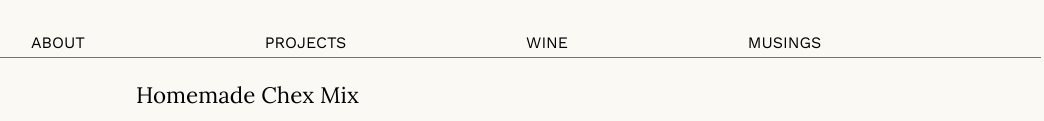
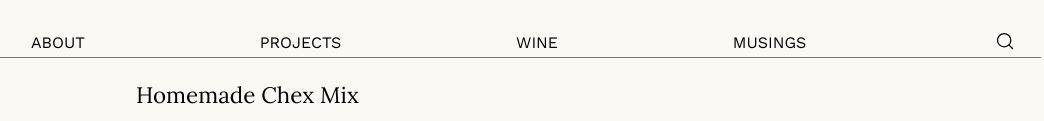
Before and after one commit to eileenbingleadams/diwhiny, a plain HTML site: page projects/homemade-chex-mix/index.html in a window 1280 px wide. Shown: the part 173-294 px from the top of the page, without its empty margins (139-1183 px from the left). Drawn offline with nearby package versions, Linux system fonts and the light colour scheme; the site is published under a folder, as on GitHub Pages, so addresses that start at the root find nothing.

Commit message:
Fixing links

```diff
--- a/projects/homemade-chex-mix/index.html
+++ b/projects/homemade-chex-mix/index.html
@@ -30,7 +30,7 @@
                     <li class="nav-search display-flex">
                         <input class="search-bar" type="text">
                         <button class="search">
-                            <img class="search-icon" src="/assets/icons/search.svg" alt="">
+                            <img class="search-icon" src="../../assets/icons/search.svg" alt="">
                         </button>
                     </li>
                 </ul>
```
